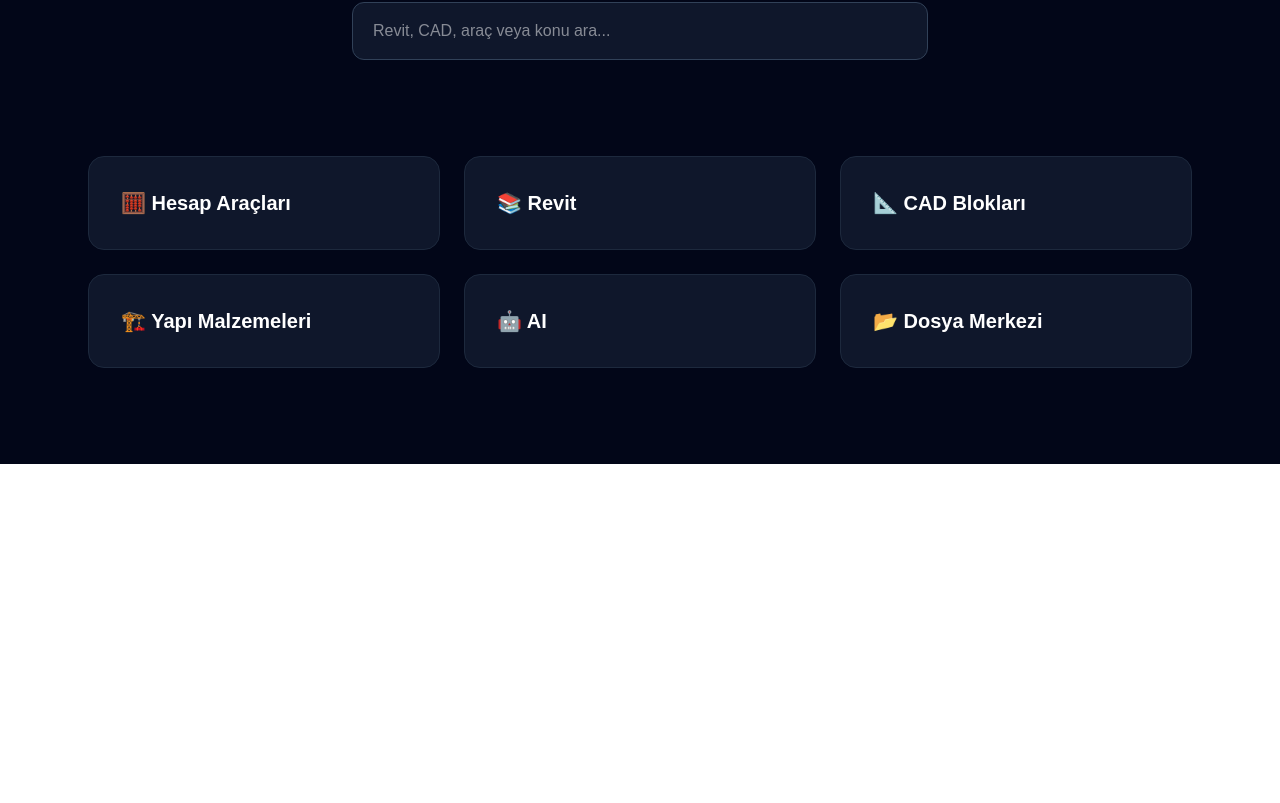
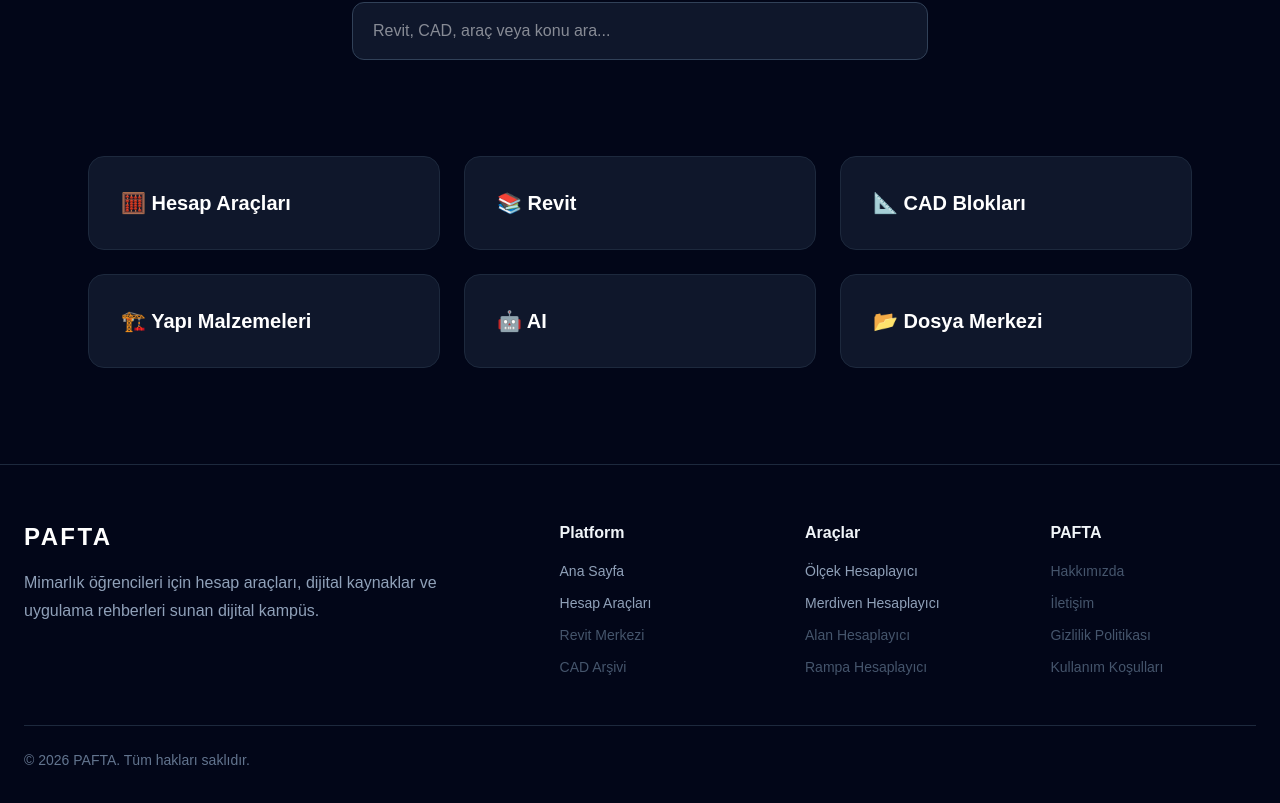
Before and after one commit to ali-tzn/pafta, a Next.js app: page / in a window 1280 px wide. Shown: the part 417-1220 px from the top of the page. Before the commit the page ends 881 px from the top, so only its background shows below. Built offline with nearby package versions, Linux system fonts and the light colour scheme.

Commit message:
Add shared layout and footer

```diff
--- /dev/null
+++ b/app/components/Footer.tsx
@@ -0,0 +1,83 @@
+import Link from "next/link";
+
+const footerLinks = [
+  {
+    title: "Platform",
+    links: [
+      { label: "Ana Sayfa", href: "/" },
+      { label: "Hesap Araçları", href: "/tools" },
+      { label: "Revit Merkezi", href: "#" },
+      { label: "CAD Arşivi", href: "#" },
+    ],
+  },
+  {
+    title: "Araçlar",
+    links: [
+      { label: "Ölçek Hesaplayıcı", href: "/tools/scale-calculator" },
+      { label: "Merdiven Hesaplayıcı", href: "/tools/stair-calculator" },
+      { label: "Alan Hesaplayıcı", href: "#" },
+      { label: "Rampa Hesaplayıcı", href: "#" },
+    ],
+  },
+  {
+    title: "PAFTA",
+    links: [
+      { label: "Hakkımızda", href: "#" },
+      { label: "İletişim", href: "#" },
+      { label: "Gizlilik Politikası", href: "#" },
+      { label: "Kullanım Koşulları", href: "#" },
+    ],
+  },
+];
+
+export default function Footer() {
+  return (
+    <footer className="border-t border-slate-800 bg-slate-950 px-6 py-14 text-white">
+      <div className="mx-auto grid max-w-7xl gap-12 lg:grid-cols-[1.4fr_2fr]">
+        <div>
+          <Link href="/" className="text-2xl font-black tracking-widest">
+            PAFTA
+          </Link>
+
+          <p className="mt-4 max-w-md leading-7 text-slate-400">
+            Mimarlık öğrencileri için hesap araçları, dijital kaynaklar ve
+            uygulama rehberleri sunan dijital kampüs.
+          </p>
+        </div>
+
+        <div className="grid gap-10 sm:grid-cols-3">
+          {footerLinks.map((group) => (
+            <div key={group.title}>
+              <h2 className="font-semibold text-slate-100">{group.title}</h2>
+
+              <div className="mt-4 flex flex-col gap-3">
+                {group.links.map((link) =>
+                  link.href === "#" ? (
+                    <span
+                      key={link.label}
+                      className="cursor-not-allowed text-sm text-slate-600"
+                    >
+                      {link.label}
+                    </span>
+                  ) : (
+                    <Link
+                      key={link.label}
+                      href={link.href}
+                      className="text-sm text-slate-400 transition hover:text-cyan-300"
+                    >
+                      {link.label}
+                    </Link>
+                  )
+                )}
+              </div>
+            </div>
+          ))}
+        </div>
+      </div>
+
+      <div className="mx-auto mt-12 max-w-7xl border-t border-slate-800 pt-6 text-sm text-slate-500">
+        © 2026 PAFTA. Tüm hakları saklıdır.
+      </div>
+    </footer>
+  );
+}
--- a/app/layout.tsx
+++ b/app/layout.tsx
@@ -1,20 +1,16 @@
 import type { Metadata } from "next";
-import { Geist, Geist_Mono } from "next/font/google";
 import "./globals.css";
 
-const geistSans = Geist({
-  variable: "--font-geist-sans",
-  subsets: ["latin"],
-});
-
-const geistMono = Geist_Mono({
-  variable: "--font-geist-mono",
-  subsets: ["latin"],
-});
+import Header from "./components/Header";
+import Footer from "./components/Footer";
 
 export const metadata: Metadata = {
-  title: "Create Next App",
-  description: "Generated by create next app",
+  title: {
+    default: "PAFTA | Mimarlık Öğrencilerinin Dijital Kampüsü",
+    template: "%s | PAFTA",
+  },
+  description:
+    "Mimarlık öğrencileri için hesap araçları, Revit rehberleri, CAD kaynakları ve dijital mimarlık içerikleri.",
 };
 
 export default function RootLayout({
@@ -23,11 +19,12 @@
   children: React.ReactNode;
 }>) {
   return (
-    <html
-      lang="en"
-      className={`${geistSans.variable} ${geistMono.variable} h-full antialiased`}
-    >
-      <body className="min-h-full flex flex-col">{children}</body>
+    <html lang="tr">
+      <body className="bg-slate-950 text-white antialiased">
+        <Header />
+        {children}
+        <Footer />
+      </body>
     </html>
   );
 }
--- a/app/page.tsx
+++ b/app/page.tsx
@@ -1,11 +1,9 @@
-import Header from "./components/Header";
 import Hero from "./components/Hero";
 import Categories from "./components/Categories";
 
 export default function Home() {
   return (
     <main className="min-h-screen bg-slate-950 text-white">
-      <Header />
       <Hero />
       <Categories />
     </main>
```
